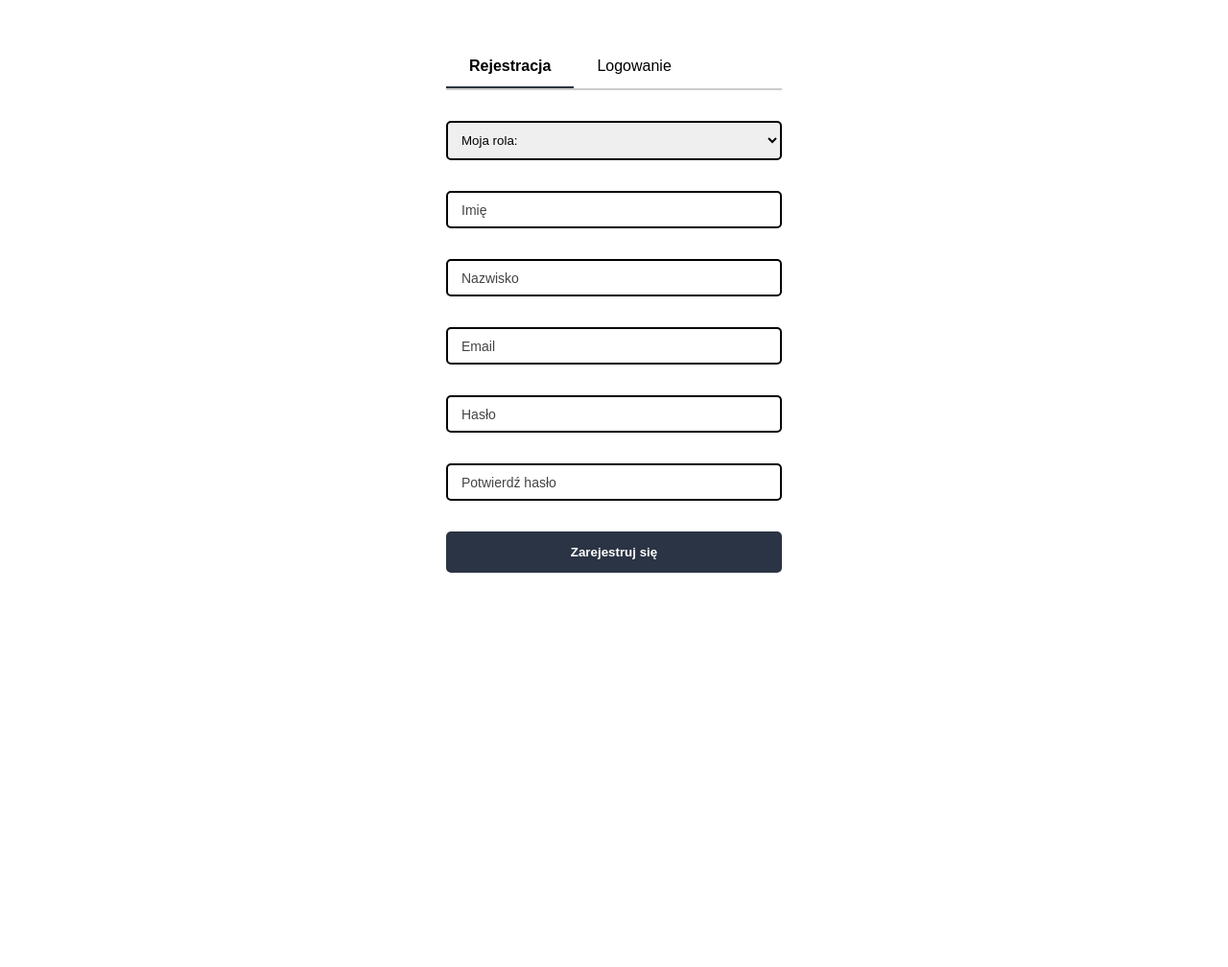
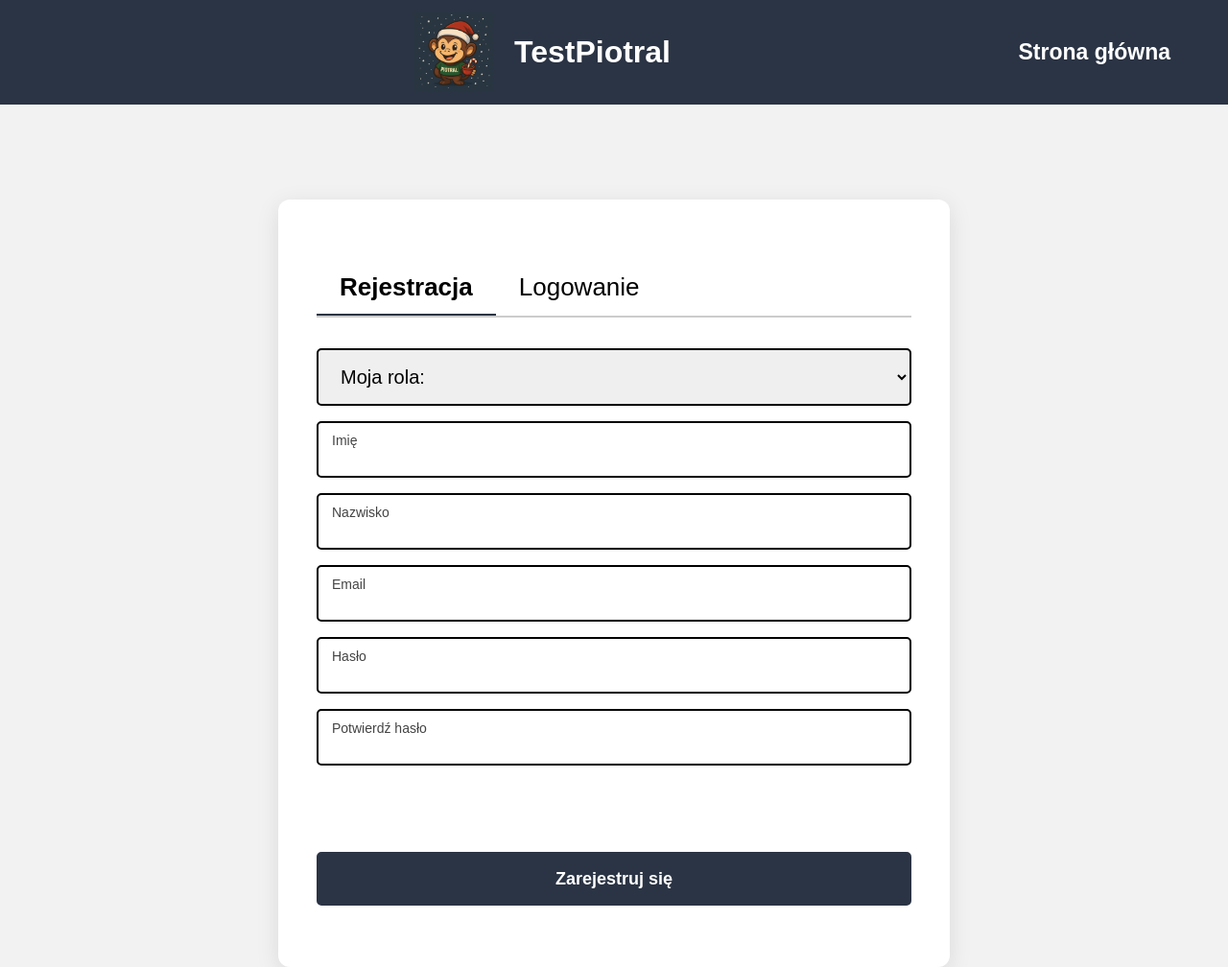
Before and after one commit to Wasill17/Test_Piotral, a Flask app: page /register in a window 1280 px wide. Shown: the whole page at 96% size. Before the commit the page ends 597 px from the top, so only its background shows below. Run offline with Flask 3, Linux system fonts and the light colour scheme.

Commit message:
poprawki

```diff
--- a/PROJEKT/app.py
+++ b/PROJEKT/app.py
@@ -265,6 +265,12 @@
     return render_template('add_question.html', test=test)
 
 
+@app.route('/logout')
+def logout():
+    session.clear()
+    return redirect(url_for('index'))
+
+
 @app.route('/teacher/questions/<int:question_id>/edit', methods=['GET', 'POST']) #edytuj pytanie
 def edit_question(question_id):
     question = Question.query.get_or_404(question_id)
--- a/PROJEKT/static/css/auth.css
+++ b/PROJEKT/static/css/auth.css
@@ -26,6 +26,7 @@
 .tabs {
     display: flex;
     border-bottom: 2px solid rgb(204, 204, 204);
+    margin-bottom: 32px;
 }
 
 .tab {
@@ -42,7 +43,7 @@
     display: flex;
     flex-direction: column;
     position: relative;
-    margin: 32px 0 16px 0;
+    margin: 16px 0;
 }
 
 .form-group input, select {
@@ -103,7 +104,7 @@
     border-color: var(--main-blue);
 }
 
-/* zeby na autofillu bylo biale tlo a nie niebieskie jak jest defaultowo */
+/* zeby na autofillu bylo biale tlo a nie niebieskie jak jest defaultowo   */
 input:-webkit-autofill,
 input:-webkit-autofill:focus,
 input:-webkit-autofill:hover,
@@ -113,3 +114,59 @@
     -webkit-text-fill-color: #000 !important;
     transition: background-color 5000s ease-in-out 0s;
 }
+body.auth-page {
+    display: flex;
+    flex-direction: column;
+    align-items: center;
+    padding-top: 60px;
+    min-height: 100vh;
+    background-color: #f2f2f2;
+    font-size: 26px;
+  }
+
+  .container {
+    width: 100%;
+    max-width: 700px;
+    min-height: 800px;
+    margin-top: 100px;
+    padding: 4rem 2.5rem;
+    border-radius: 12px;
+    box-shadow: 0 6px 24px rgba(0, 0, 0, 0.1);
+    background: white;
+    display: flex;
+    flex-direction: column;
+    justify-content: space-between;
+  }
+
+
+  .form-group input, select {
+    padding: 16px 19px;
+    font-size: 20px;
+
+    }
+
+  form {
+    display: flex;
+    flex-direction: column;
+    flex-grow: 1;
+  }
+
+  .form-content {
+    flex-grow: 1;
+    display: flex;
+    flex-direction: column;
+    justify-content: flex-start;
+    gap: 16px;
+    margin-bottom: 20px;
+  }
+
+  button {
+    align-self: stretch;
+    margin-top: auto;
+    height: 56px;
+    font-size: large;
+  }
+
+  #login-email {
+    margin-bottom: 20px;
+  }
--- a/PROJEKT/static/css/style.css
+++ b/PROJEKT/static/css/style.css
@@ -15,13 +15,17 @@
 .header {
   background-color: #2b3444;
   color: white;
-  padding: 1rem 2rem 3rem;
+  padding: 0.8rem 2rem;
   display: flex;
   justify-content: space-between;
   align-items: center;
-  position: relative;
-  z-index: 10;
+  position: fixed;
+  top: 0;
+  left: 0;
+  width: 100%;
+  z-index: 1000;
 }
+
 
 .logo {
   height: 83px;
@@ -36,6 +40,7 @@
   font-size: 32px;
   color: white;
   margin: 0 auto;
+  margin-left: 25rem;
 }
 
 
@@ -402,3 +407,90 @@
     transform: rotate(-4deg);
   }
 }
+
+/* Styl dla przycisków headerowych */
+.dropbtn {
+  font-size: 23px;
+  font-weight: 800;
+  color: white;
+  background: none;
+  border: none;
+  padding: 10px 20px;
+  cursor: pointer;
+  transition: color 0.3s ease;
+}
+
+/* Hover efekt */
+.btn-header:hover,
+.dropbtn:hover {
+  color: #e0ce77;
+}
+
+/* Dropdown pokazuje się przy hoverze */
+.teacher-dropdown .dropdown {
+  position: relative;
+}
+
+.teacher-dropdown .dropdown:hover .dropdown-content {
+  display: block;
+}
+
+.dropdown {
+  position: relative;
+  display: inline-block;
+}
+
+
+
+.dropdown-content {
+  display: none;
+  position: absolute;
+  background-color: #2d3543;
+  min-width: 230px;
+  font-size: 23px;
+  box-shadow: 0px 8px 16px rgba(0,0,0,0.2);
+  z-index: 999;
+}
+
+.dropdown-content a {
+  color: white;
+  padding: 20px 16px;
+  text-decoration: none;
+  display: block;
+}
+
+.dropdown-content a:hover {
+  background-color: #3f4756;
+}
+
+.dropdown:hover .dropdown-content {
+  display: block;
+}
+
+.auth-link {
+  color: white;
+  background-color: transparent;
+  padding: 10px 16px;
+  font-weight: 600;
+  font-size: 16px;
+  border: 2px solid white;
+  border-radius: 6px;
+  margin-left: 20px;
+  text-decoration: none;
+  transition: all 0.3s ease;
+}
+
+.auth-link:hover {
+  background-color: white;
+  color: #2b3444;
+}
+body:not(.auth-page) {
+  padding-top: 100px;
+}
+.auth-buttons {
+  margin-left: 0.5rem;
+}
+
+.navbar.teacher-dropdown {
+  margin-right: 0.5rem;
+}
--- /dev/null
+++ b/PROJEKT/static/js/teacher_navbar.js
@@ -0,0 +1,19 @@
+document.addEventListener("DOMContentLoaded", () => {
+  const dropdowns = document.querySelectorAll('.teacher-dropdown .dropdown');
+
+  dropdowns.forEach(drop => {
+    const button = drop.querySelector('.dropbtn');
+    const menu = drop.querySelector('.dropdown-content');
+
+    if (button && menu) {
+      button.addEventListener('click', e => {
+        e.stopPropagation();
+        menu.classList.toggle('active');
+      });
+
+      document.addEventListener('click', () => {
+        menu.classList.remove('active');
+      });
+    }
+  });
+});
--- a/PROJEKT/templates/auth.html
+++ b/PROJEKT/templates/auth.html
@@ -1,4 +1,5 @@
 {% extends "base.html" %}
+{% set page_class = "auth-page" %}
 
 {% block head %}
     <title>Logowanie / Rejestracja</title>
@@ -13,7 +14,9 @@
         <div class="tab {% if tab == 'login' %}active{% endif %}" onclick="showTab('login')">Logowanie</div>
     </div>
 
-    <form id="registerForm" method="POST" action="#" {% if tab != 'register' %}class="hidden"{% endif %}><div class="form-group">
+    <form id="registerForm" method="POST" action="#" {% if tab != 'register' %}class="hidden"{% endif %}>
+        <div class="form-content">
+            <div class="form-group">
                 <select name="role" id="role" required>
                     <option value="" disabled selected hidden>Moja rola:</option>
                     <option value="student">Uczeń</option>
@@ -40,6 +43,7 @@
                 <input type="password" name="confirm-password" id="confirm-password" placeholder=" " required>
                 <label for="confirm-password">Potwierdź hasło</label>
             </div>
+        </div>
 
         <button type="submit">Zarejestruj się</button>
     </form>
@@ -51,19 +55,20 @@
     {% endif %}
 
     <form id="loginForm" method="POST" action="{{ url_for('register', tab='login') }}" {% if tab != 'login' %}class="hidden"{% endif %}>
+        <div class="form-content">
           <div class="form-group">
             <input type="email" name="login-email" id="login-email" placeholder=" " required>
             <label for="login-email">Email</label>
           </div>
 
-
           <div class="form-group">
             <input type="password" name="login-password" id="login-password" placeholder=" " required>
             <label for="login-password">Hasło</label>
           </div>
+        </div>
 
         <button type="submit">Zaloguj się</button>
+      </form>
 
-    </form>
 </div>
 {% endblock %}
--- a/PROJEKT/templates/base.html
+++ b/PROJEKT/templates/base.html
@@ -1,13 +1,32 @@
 <!DOCTYPE html>
-<html lang="en">
+<html lang="pl">
 <head>
-    <meta charset="UTF-8">
-    <meta name="viewport" content="width=device-width, initial-scale=1.0">
-    <meta http-equiv="X-UA-Compatible" content="ie=edge">
-    <link rel="stylesheet" href="{{ url_for('static', filename='css/style.css') }}">
-    {% block head %}{% endblock %}
+  <meta charset="UTF-8" />
+  <meta name="viewport" content="width=device-width, initial-scale=1.0" />
+  <meta http-equiv="X-UA-Compatible" content="ie=edge" />
+
+  <!-- Tytuł dynamiczny -->
+  <title>{% block title %}TestPiotral{% endblock %}</title>
+
+  <!-- Ikona -->
+  <link rel="icon" href="{{ url_for('static', filename='img/monke.png') }}" type="image/png" />
+
+  <!-- Główne style -->
+  <link rel="stylesheet" href="{{ url_for('static', filename='css/style.css') }}">
+
+  <!-- Dodatkowe style z podstron -->
+  {% block head %}{% endblock %}
 </head>
 <body class="{{ page_class | default('') }}">
-    {% block body %}{% endblock %}
+
+  <!-- Pasek nawigacyjny -->
+  {% include "components/navbar.html" %}
+
+  <!-- Treść dynamiczna -->
+  {% block body %}{% endblock %}
+
+  <!-- Globalny skrypt do obsługi dropdowna -->
+  <script src="{{ url_for('static', filename='js/teacher_navbar.js') }}" defer></script>
 </body>
+
 </html>
--- /dev/null
+++ b/PROJEKT/templates/components/navbar.html
@@ -0,0 +1,33 @@
+<div class="header">
+  <div class="nav-left">
+    <img src="{{ url_for('static', filename='img/monke.png') }}" class="logo">
+    <span class="brand">TestPiotral</span>
+
+  </div>
+
+  <nav class="navbar teacher-dropdown">
+    <a href="{{ url_for('index') }}" class="dropbtn">Strona główna</a>
+
+    {% if page_class != 'auth-page' %}
+      <div class="dropdown">
+        <button class="dropbtn">Nauczyciel</button>
+        <div class="dropdown-content">
+          <a href="{{ url_for('teacher') }}">Panel</a>
+          <a href="{{ url_for('teacher_tests') }}">Testy</a>
+          <a href="{{ url_for('grades') }}">Oceny</a>
+          <a href="{{ url_for('groups_teacher') }}">Grupy</a>
+        </div>
+      </div>
+    {% endif %}
+  </nav>
+
+  {% if page_class != 'auth-page' %}
+    <div class="auth-buttons">
+      {% if session.user_id %}
+        <a href="{{ url_for('logout') }}" class="auth-link">Wyloguj się</a>
+      {% else %}
+        <a href="{{ url_for('register', tab='login') }}" class="auth-link">Zaloguj się</a>
+      {% endif %}
+    </div>
+  {% endif %}
+</div>
```
Also changed, not shown: PROJEKT/static/css/teacher.css (+32 -109 lines), PROJEKT/templates/index.html (+1 -19 lines), PROJEKT/templates/teacher.html (+18 -33 lines), PROJEKT/instance/database.db, PROJEKT/static/img/szkicc.png (added), instance/database.db (added), 4 other files. Lines whose indentation alone changed are shown as unchanged.
